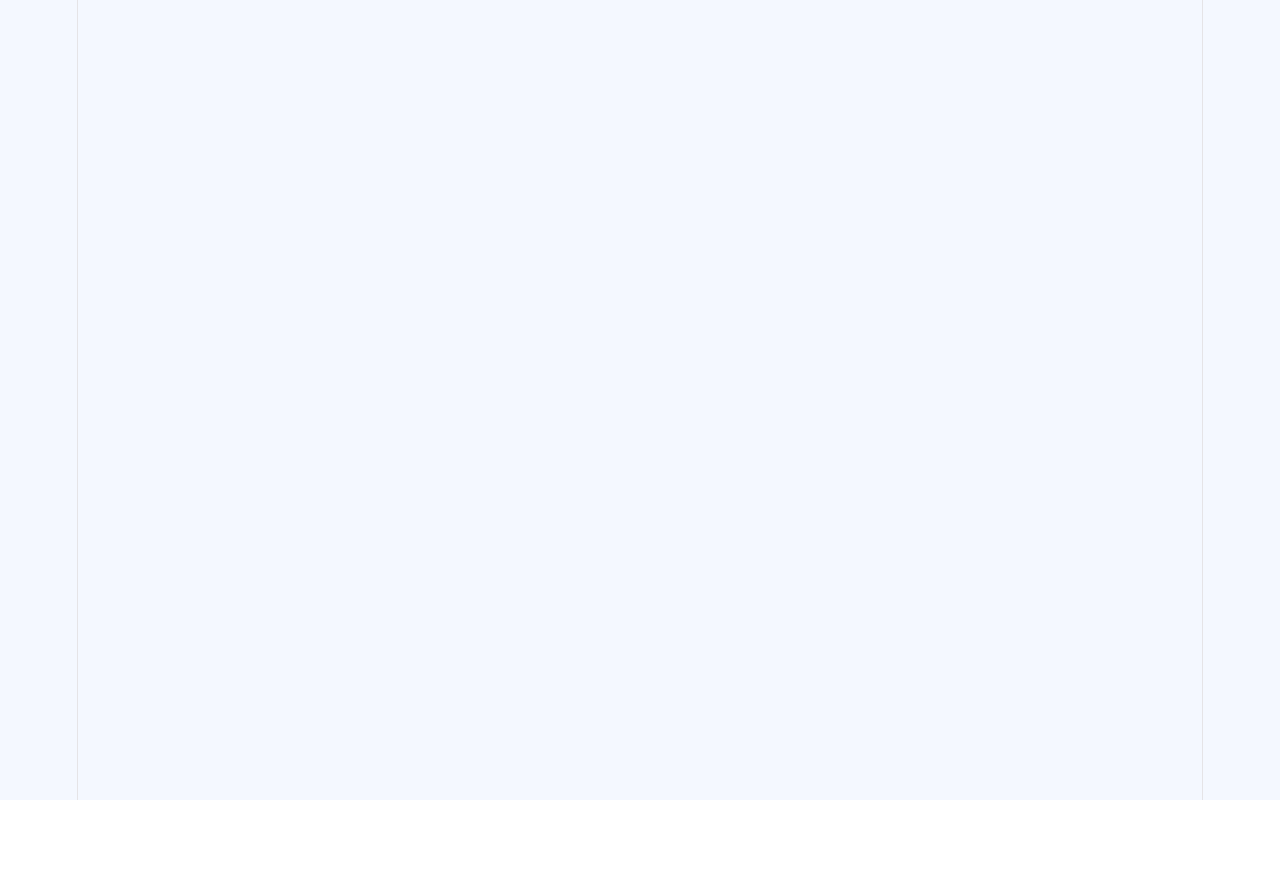
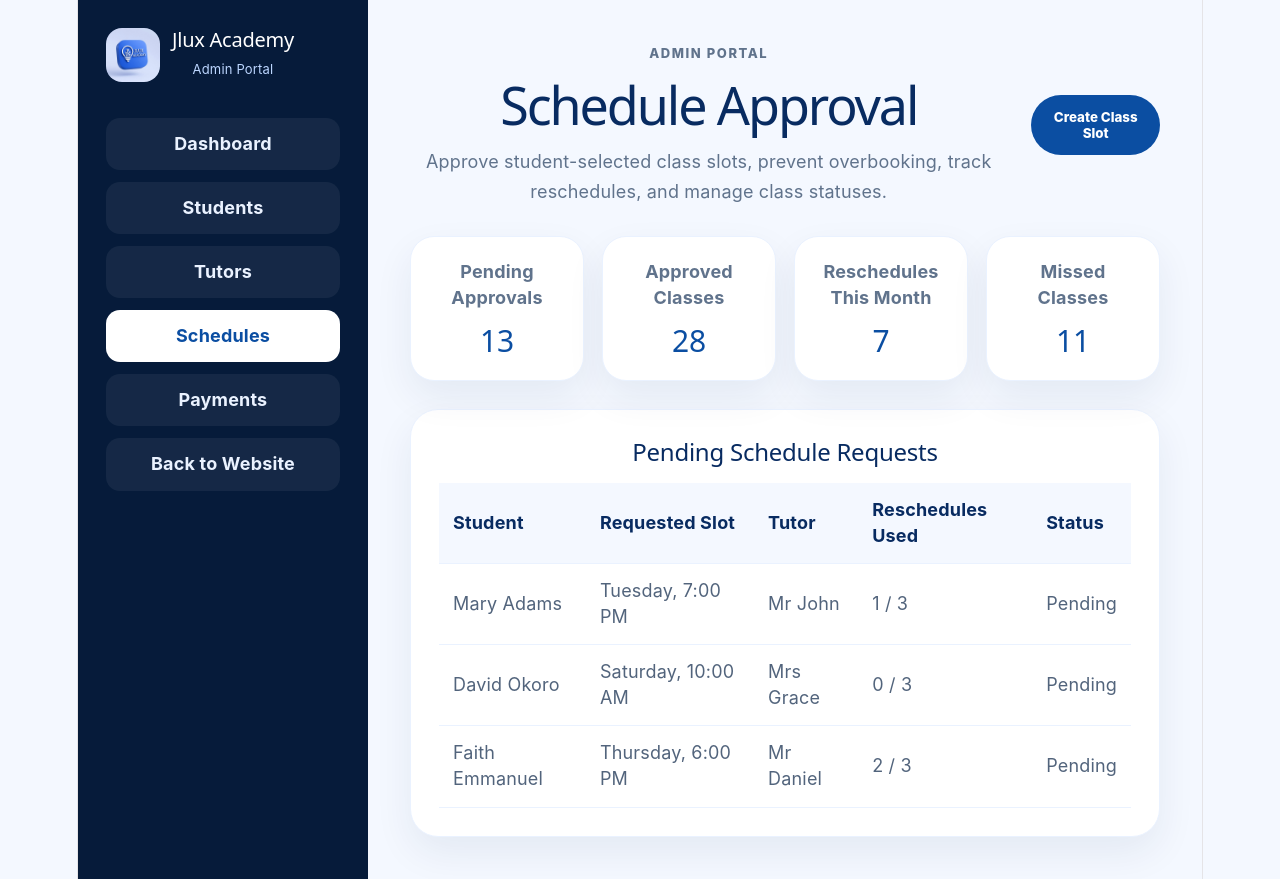
Before and after one commit to johnpaul-udonte/simple-edtech-website, a React (Vite) app: page /admin/schedules in a window 1280 px wide. Before the commit this address had no page. Before the commit the page ends 800 px from the top, so only its background shows below. Built offline with nearby package versions, Linux system fonts and the light colour scheme.

Commit message:
Add admin core management pages

```diff
--- a/src/App.jsx
+++ b/src/App.jsx
@@ -30,6 +30,11 @@ import TutorAnnouncements from "./pages/tutor/TutorAnnouncements";
 import TutorSchedule from "./pages/tutor/TutorSchedule";
 
 import AdminDashboard from "./pages/admin/AdminDashboard";
+
+import AdminStudents from "./pages/admin/AdminStudents";
+import AdminTutors from "./pages/admin/AdminTutors";
+import AdminSchedules from "./pages/admin/AdminSchedules";
+import AdminPayments from "./pages/admin/AdminPayments";
 
 function App() {
   return (
@@ -67,6 +72,10 @@ function App() {
 
         <Route element={<DashboardLayout role="Admin" />}>
           <Route path="/admin/dashboard" element={<AdminDashboard />} />
+          <Route path="/admin/students" element={<AdminStudents />} />
+          <Route path="/admin/tutors" element={<AdminTutors />} />
+          <Route path="/admin/schedules" element={<AdminSchedules />} />
+          <Route path="/admin/payments" element={<AdminPayments />} />
         </Route>
       </Routes>
     </BrowserRouter>
--- a/src/layouts/DashboardLayout.jsx
+++ b/src/layouts/DashboardLayout.jsx
@@ -23,6 +23,10 @@ function DashboardLayout({ role }) {
 
     Admin: [
       { label: "Dashboard", path: "/admin/dashboard" },
+      { label: "Students", path: "/admin/students" },
+      { label: "Tutors", path: "/admin/tutors" },
+      { label: "Schedules", path: "/admin/schedules" },
+      { label: "Payments", path: "/admin/payments" },
     ],
   };
 
--- /dev/null
+++ b/src/pages/admin/AdminPayments.jsx
@@ -0,0 +1,84 @@
+function AdminPayments() {
+  return (
+    <section>
+      <div className="dashboardHeader">
+        <div>
+          <p className="eyebrow">Admin Portal</p>
+          <h1>Payment Management</h1>
+          <p>
+            Manually confirm payments, add payment records, track balances, and restrict
+            overdue students.
+          </p>
+        </div>
+
+        <button>Add Payment Record</button>
+      </div>
+
+      <div className="dashboardGrid">
+        <article className="dashboardCard">
+          <p>Total Confirmed</p>
+          <h2>₦2.4M</h2>
+        </article>
+
+        <article className="dashboardCard">
+          <p>Outstanding Balance</p>
+          <h2>₦650K</h2>
+        </article>
+
+        <article className="dashboardCard">
+          <p>Overdue Students</p>
+          <h2>7</h2>
+        </article>
+
+        <article className="dashboardCard">
+          <p>Manual Confirmations</p>
+          <h2>31</h2>
+        </article>
+      </div>
+
+      <div className="dashboardPanel">
+        <h2>Payment Records</h2>
+
+        <table>
+          <thead>
+            <tr>
+              <th>Student</th>
+              <th>Amount Paid</th>
+              <th>Balance</th>
+              <th>Confirmation</th>
+              <th>Access Status</th>
+            </tr>
+          </thead>
+
+          <tbody>
+            <tr>
+              <td>Mary Adams</td>
+              <td>₦105,000</td>
+              <td>₦45,000</td>
+              <td>Confirmed</td>
+              <td>Active</td>
+            </tr>
+
+            <tr>
+              <td>David Okoro</td>
+              <td>₦70,000</td>
+              <td>₦80,000</td>
+              <td>Confirmed</td>
+              <td>Restricted</td>
+            </tr>
+
+            <tr>
+              <td>Faith Emmanuel</td>
+              <td>₦150,000</td>
+              <td>₦0</td>
+              <td>Confirmed</td>
+              <td>Active</td>
+            </tr>
+          </tbody>
+        </table>
+      </div>
+    </section>
+  );
+}
+
+export default AdminPayments;
--- /dev/null
+++ b/src/pages/admin/AdminSchedules.jsx
@@ -0,0 +1,84 @@
+function AdminSchedules() {
+  return (
+    <section>
+      <div className="dashboardHeader">
+        <div>
+          <p className="eyebrow">Admin Portal</p>
+          <h1>Schedule Approval</h1>
+          <p>
+            Approve student-selected class slots, prevent overbooking, track reschedules,
+            and manage class statuses.
+          </p>
+        </div>
+
+        <button>Create Class Slot</button>
+      </div>
+
+      <div className="dashboardGrid">
+        <article className="dashboardCard">
+          <p>Pending Approvals</p>
+          <h2>13</h2>
+        </article>
+
+        <article className="dashboardCard">
+          <p>Approved Classes</p>
+          <h2>28</h2>
+        </article>
+
+        <article className="dashboardCard">
+          <p>Reschedules This Month</p>
+          <h2>7</h2>
+        </article>
+
+        <article className="dashboardCard">
+          <p>Missed Classes</p>
+          <h2>11</h2>
+        </article>
+      </div>
+
+      <div className="dashboardPanel">
+        <h2>Pending Schedule Requests</h2>
+
+        <table>
+          <thead>
+            <tr>
+              <th>Student</th>
+              <th>Requested Slot</th>
+              <th>Tutor</th>
+              <th>Reschedules Used</th>
+              <th>Status</th>
+            </tr>
+          </thead>
+
+          <tbody>
+            <tr>
+              <td>Mary Adams</td>
+              <td>Tuesday, 7:00 PM</td>
+              <td>Mr John</td>
+              <td>1 / 3</td>
+              <td>Pending</td>
+            </tr>
+
+            <tr>
+              <td>David Okoro</td>
+              <td>Saturday, 10:00 AM</td>
+              <td>Mrs Grace</td>
+              <td>0 / 3</td>
+              <td>Pending</td>
+            </tr>
+
+            <tr>
+              <td>Faith Emmanuel</td>
+              <td>Thursday, 6:00 PM</td>
+              <td>Mr Daniel</td>
+              <td>2 / 3</td>
+              <td>Pending</td>
+            </tr>
+          </tbody>
+        </table>
+      </div>
+    </section>
+  );
+}
+
+export default AdminSchedules;
--- /dev/null
+++ b/src/pages/admin/AdminStudents.jsx
@@ -0,0 +1,83 @@
+function AdminStudents() {
+  return (
+    <section>
+      <div className="dashboardHeader">
+        <div>
+          <p className="eyebrow">Admin Portal</p>
+          <h1>Student Management</h1>
+          <p>
+            Create, edit, suspend, restrict, reactivate, and monitor all student accounts.
+          </p>
+        </div>
+
+        <button>Create Student</button>
+      </div>
+
+      <div className="dashboardGrid">
+        <article className="dashboardCard">
+          <p>Total Students</p>
+          <h2>42</h2>
+        </article>
+
+        <article className="dashboardCard">
+          <p>Active Students</p>
+          <h2>35</h2>
+        </article>
+
+        <article className="dashboardCard">
+          <p>Restricted Students</p>
+          <h2>5</h2>
+        </article>
+
+        <article className="dashboardCard">
+          <p>Suspended Students</p>
+          <h2>2</h2>
+        </article>
+      </div>
+
+      <div className="dashboardPanel">
+        <h2>Students</h2>
+
+        <table>
+          <thead>
+            <tr>
+              <th>Student</th>
+              <th>Course</th>
+              <th>Tutor</th>
+              <th>Payment Balance</th>
+              <th>Status</th>
+            </tr>
+          </thead>
+
+          <tbody>
+            <tr>
+              <td>Mary Adams</td>
+              <td>Data Analysis</td>
+              <td>Mr John</td>
+              <td>₦45,000</td>
+              <td>Active</td>
+            </tr>
+
+            <tr>
+              <td>David Okoro</td>
+              <td>Data Analysis</td>
+              <td>Mrs Grace</td>
+              <td>₦80,000</td>
+              <td>Restricted</td>
+            </tr>
+
+            <tr>
+              <td>Faith Emmanuel</td>
+              <td>Data Analysis</td>
+              <td>Mr John</td>
+              <td>₦0</td>
+              <td>Active</td>
+            </tr>
+          </tbody>
+        </table>
+      </div>
+    </section>
+  );
+}
+
+export default AdminStudents;
--- /dev/null
+++ b/src/pages/admin/AdminTutors.jsx
@@ -0,0 +1,83 @@
+function AdminTutors() {
+  return (
+    <section>
+      <div className="dashboardHeader">
+        <div>
+          <p className="eyebrow">Admin Portal</p>
+          <h1>Tutor Management</h1>
+          <p>
+            Create tutors, assign students, deactivate tutors, and review tutor workload.
+          </p>
+        </div>
+
+        <button>Create Tutor</button>
+      </div>
+
+      <div className="dashboardGrid">
+        <article className="dashboardCard">
+          <p>Total Tutors</p>
+          <h2>5</h2>
+        </article>
+
+        <article className="dashboardCard">
+          <p>Active Tutors</p>
+          <h2>4</h2>
+        </article>
+
+        <article className="dashboardCard">
+          <p>Assigned Students</p>
+          <h2>42</h2>
+        </article>
+
+        <article className="dashboardCard">
+          <p>Pending Reviews</p>
+          <h2>9</h2>
+        </article>
+      </div>
+
+      <div className="dashboardPanel">
+        <h2>Tutors</h2>
+
+        <table>
+          <thead>
+            <tr>
+              <th>Tutor</th>
+              <th>Specialisation</th>
+              <th>Students Assigned</th>
+              <th>Upcoming Classes</th>
+              <th>Status</th>
+            </tr>
+          </thead>
+
+          <tbody>
+            <tr>
+              <td>Mr John</td>
+              <td>Excel, Power BI</td>
+              <td>18</td>
+              <td>6</td>
+              <td>Active</td>
+            </tr>
+
+            <tr>
+              <td>Mrs Grace</td>
+              <td>SQL, Python</td>
+              <td>14</td>
+              <td>4</td>
+              <td>Active</td>
+            </tr>
+
+            <tr>
+              <td>Mr Daniel</td>
+              <td>Power BI</td>
+              <td>10</td>
+              <td>3</td>
+              <td>Active</td>
+            </tr>
+          </tbody>
+        </table>
+      </div>
+    </section>
+  );
+}
+
+export default AdminTutors;
```
